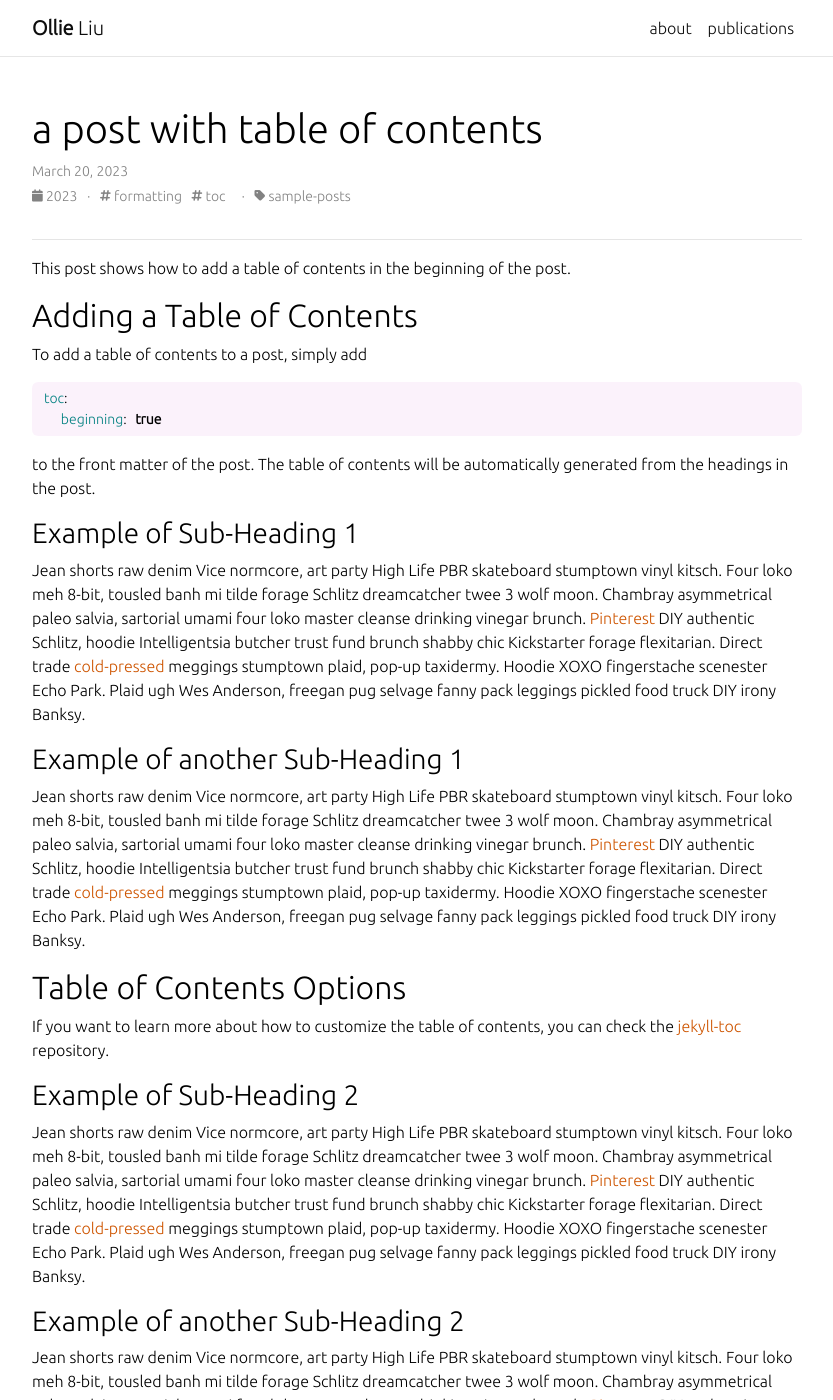
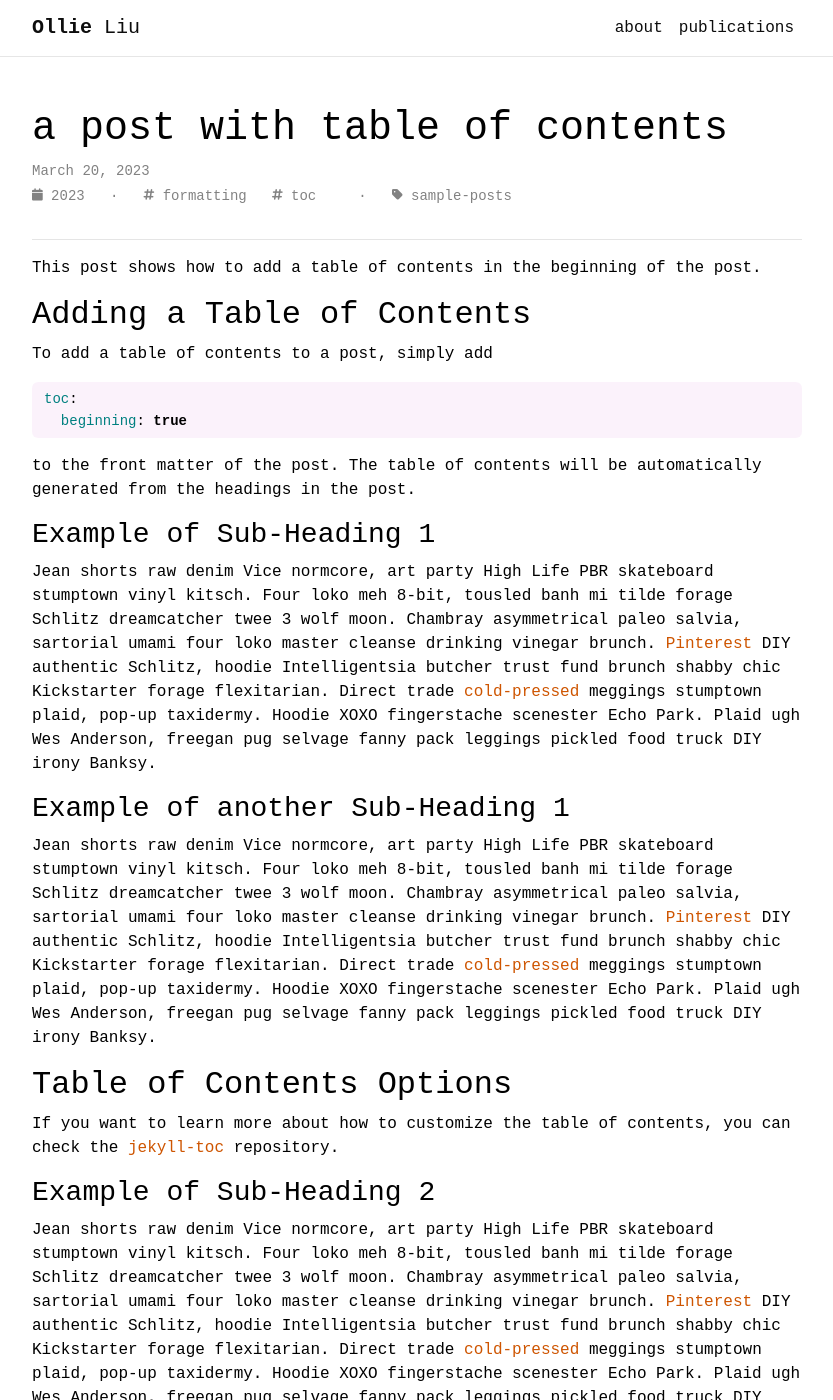
Before and after one commit to oliu-io/oliu-io.github.io, a Jekyll site: the page built from _posts/2023-03-20-table-of-contents.md, in a window 1280 px wide and 1400 px high. Shown: the whole window, without its empty margins (223-1056 px from the left). Built offline with Jekyll 4.4.1, drawn with Linux system fonts in a browser that asks for light colours; some web fonts are replaced; comment, search, counter and statistics services are not loaded; a style sheet for code colours, icons or effects is not loaded.

Commit message:
new font

```diff
--- a/_includes/head.html
+++ b/_includes/head.html
@@ -20,6 +20,9 @@
     <link rel="preconnect" href="https://fonts.googleapis.com">
     <link rel="preconnect" href="https://fonts.gstatic.com" crossorigin>
     <link href="https://fonts.googleapis.com/css2?family=Ubuntu:wght@300&display=swap" rel="stylesheet">
+    <link rel="preconnect" href="https://fonts.googleapis.com">
+<link rel="preconnect" href="https://fonts.gstatic.com" crossorigin>
+<link href="https://fonts.googleapis.com/css2?family=Martian+Mono:wght@300&display=swap" rel="stylesheet">
     <!-- Code Syntax Highlighting -->
     <link rel="stylesheet" href="{{ '/assets/css/jekyll-pygments-themes-github.css' | relative_url | bust_file_cache }}" media="" id="highlight_theme_light" />
 
--- a/_sass/_base.scss
+++ b/_sass/_base.scss
@@ -17,7 +17,7 @@
 span,
 strong {
   color: var(--global-text-color);
-  font-family: 'Ubuntu', sans-serif;
+  font-family: 'Martian Mono', monospace;
 }
 
 hr {
```
